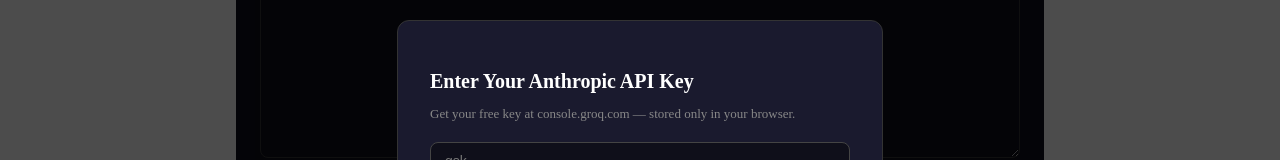
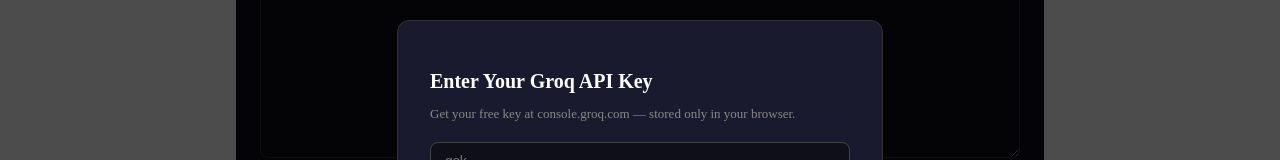
Before and after one commit to manoj-2606/AI-DevOps-Incident-Copilot, a React (Vite) app in the folder AI-DevOps-Incident-Copilot/frontend/: page / in a window 1280 px wide. Shown: the part 256-416 px from the top of the page. Built offline with nearby package versions, Linux system fonts and the light colour scheme.

Commit message:
modified chnages on the .jsx file

```diff
--- a/AI-DevOps-Incident-Copilot/frontend/src/components/ApiKeyModal.jsx
+++ b/AI-DevOps-Incident-Copilot/frontend/src/components/ApiKeyModal.jsx
@@ -13,7 +13,7 @@
     return (
         <div style={styles.overlay}>
             <div style={styles.modal}>
-                <h2 style={styles.title}>Enter Your Anthropic API Key</h2>
+                <h2 style={styles.title}>Enter Your Groq API Key</h2>
                 <p style={styles.sub}>
                     Get your free key at console.groq.com — stored only in your browser.
                 </p>
```
